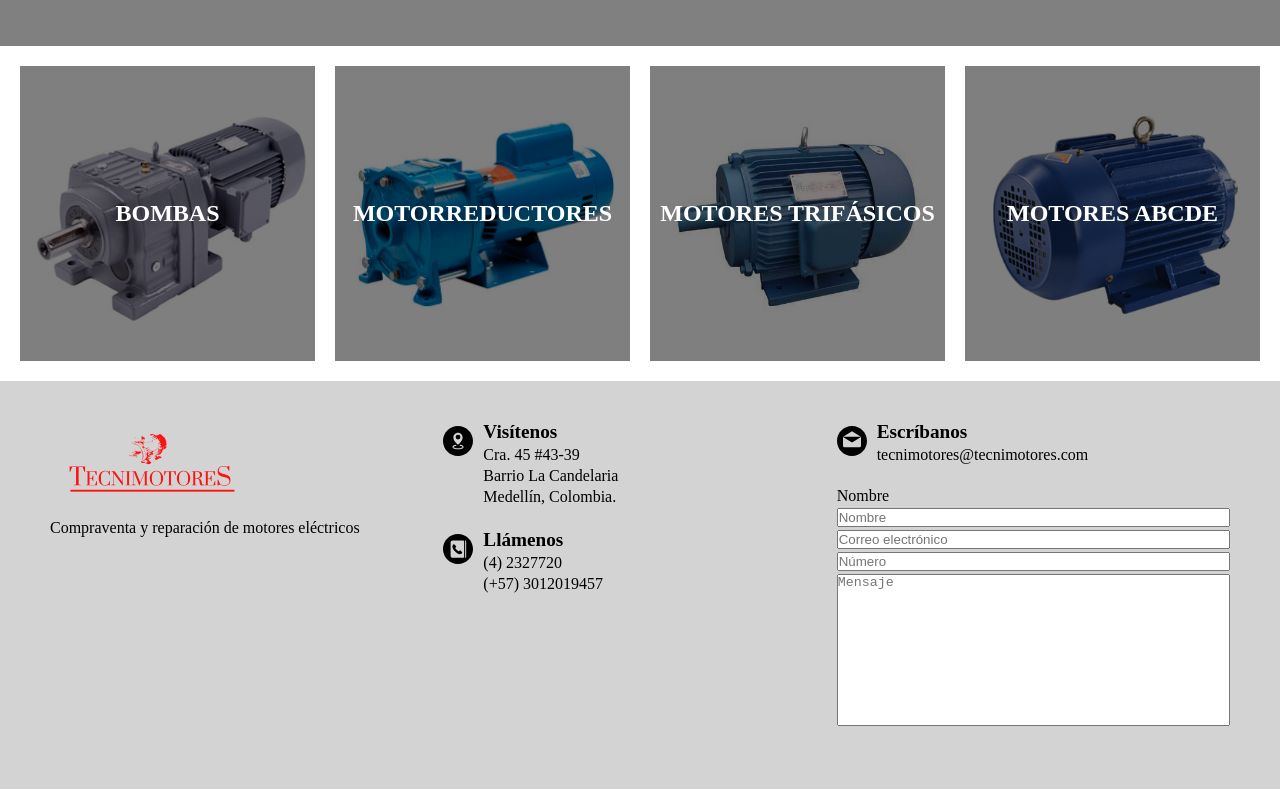
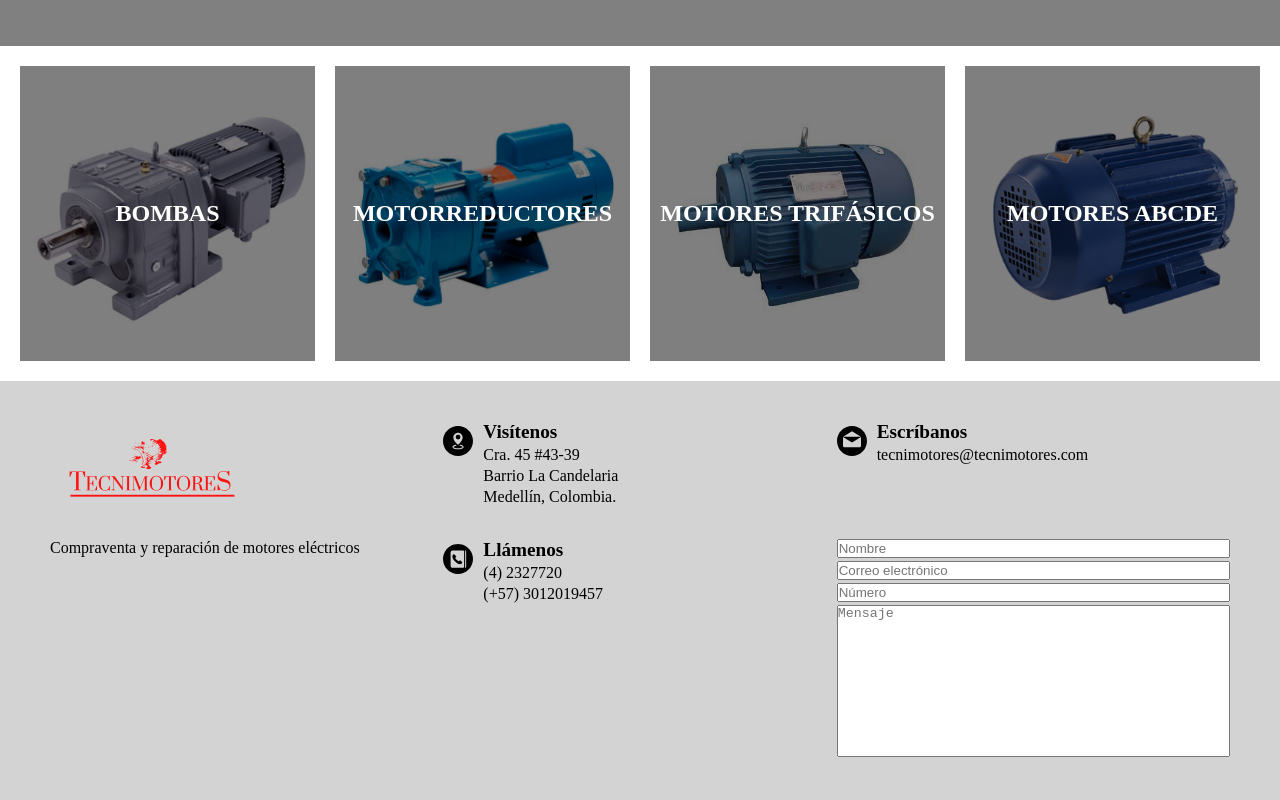
Before and after one commit to SebasGrammar/TM, a plain HTML site: page index.html in a window 1280 px wide. Shown: the part 721-1521 px from the top of the page. Drawn offline with Linux system fonts and the light colour scheme.

Commit message:
restructuring

```diff
--- a/index.html
+++ b/index.html
@@ -84,7 +84,7 @@
 
     <footer>
 
-        <div class="column">
+        <!-- <div class="column">
             <img src="./images/white_logo.svg" alt="" class="logo">
             <p>Compraventa y reparación de motores eléctricos</p>
         </div>
@@ -129,7 +129,58 @@
             </form>
 
 
+        </div> -->
+
+
+
+        <div class="x-column">
+            <img src="./images/white_logo.svg" alt="" class="logo">
         </div>
+
+        <div class="x-column">
+            <img src="./images/icons/pin.svg" alt="" class="icon">
+            <div class="row">
+                <h2 class="sm-text">Visítenos</h2>
+                <p>Cra. 45 #43-39</p>
+                <p>Barrio La Candelaria</p>
+                <p>Medellín, Colombia.</p>
+            </div>
+        </div>
+
+        <div class="x-column">
+            <img src="./images/icons/mail.svg" alt="" class="icon">
+            <div class="row">
+                <h2 class="sm-text">Escríbanos</h2>
+                <p>tecnimotores@tecnimotores.com</p>
+            </div>
+        </div>
+
+
+
+
+        <div class="x-column">
+            <p>Compraventa y reparación de motores eléctricos</p>
+        </div>
+
+        <div class="x-column">
+            <img src="./images/icons/agenda.svg" alt="" class="icon">
+            <div class="row">
+                <h2 class="sm-text">Llámenos</h2>
+                <p>(4) 2327720</p>
+                <p>(+57) 3012019457</p>
+            </div>
+        </div>
+
+        <div class="x-column">
+            <form action="" class="row">
+                <input type="text" placeholder="Nombre">
+                <input type="email" name="" id="" placeholder="Correo electrónico">
+                <input type="tel" name="" id="" placeholder="Número">
+                <textarea name="" id="" cols="30" rows="10" placeholder="Mensaje"></textarea>
+            </form>
+        </div>
+
+
     </footer>
 
 
--- a/style.css
+++ b/style.css
@@ -191,3 +191,29 @@ form {
 textarea {
     resize: none;
 }
+
+/* RESTRURED FOOTER */
+
+footer {
+    /* display: flex;
+    flex-direction: column; */
+
+    display: grid;
+    grid-template-columns: repeat(3, 1fr);
+    row-gap: 30px;
+
+}
+
+.x-column {
+    display: flex;
+    align-items: flex-start;
+}
+
+.x-column img {
+    margin-top: 5px;
+    margin-right: 10px;
+}
+
+.row {
+    width: 100%;
+}
```
